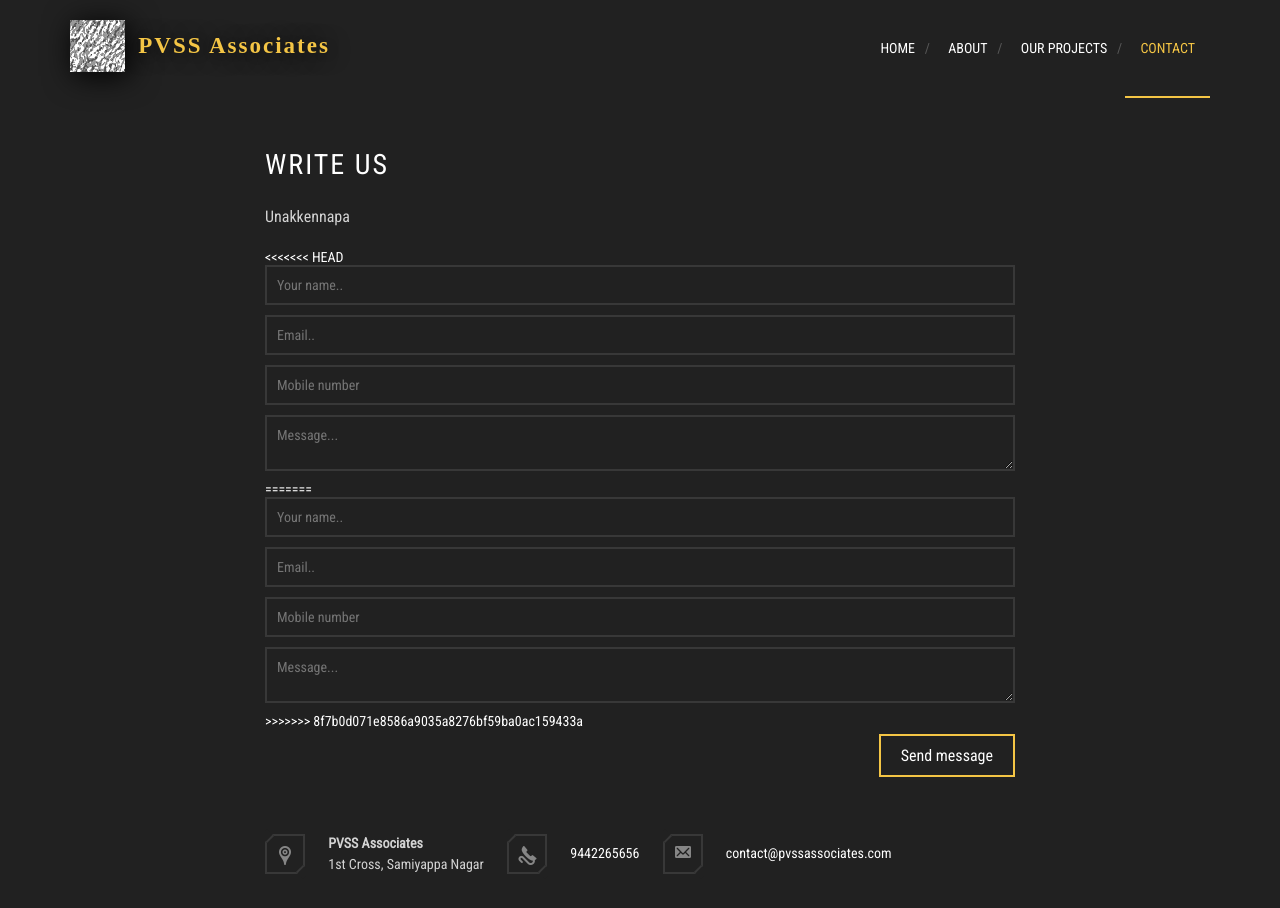
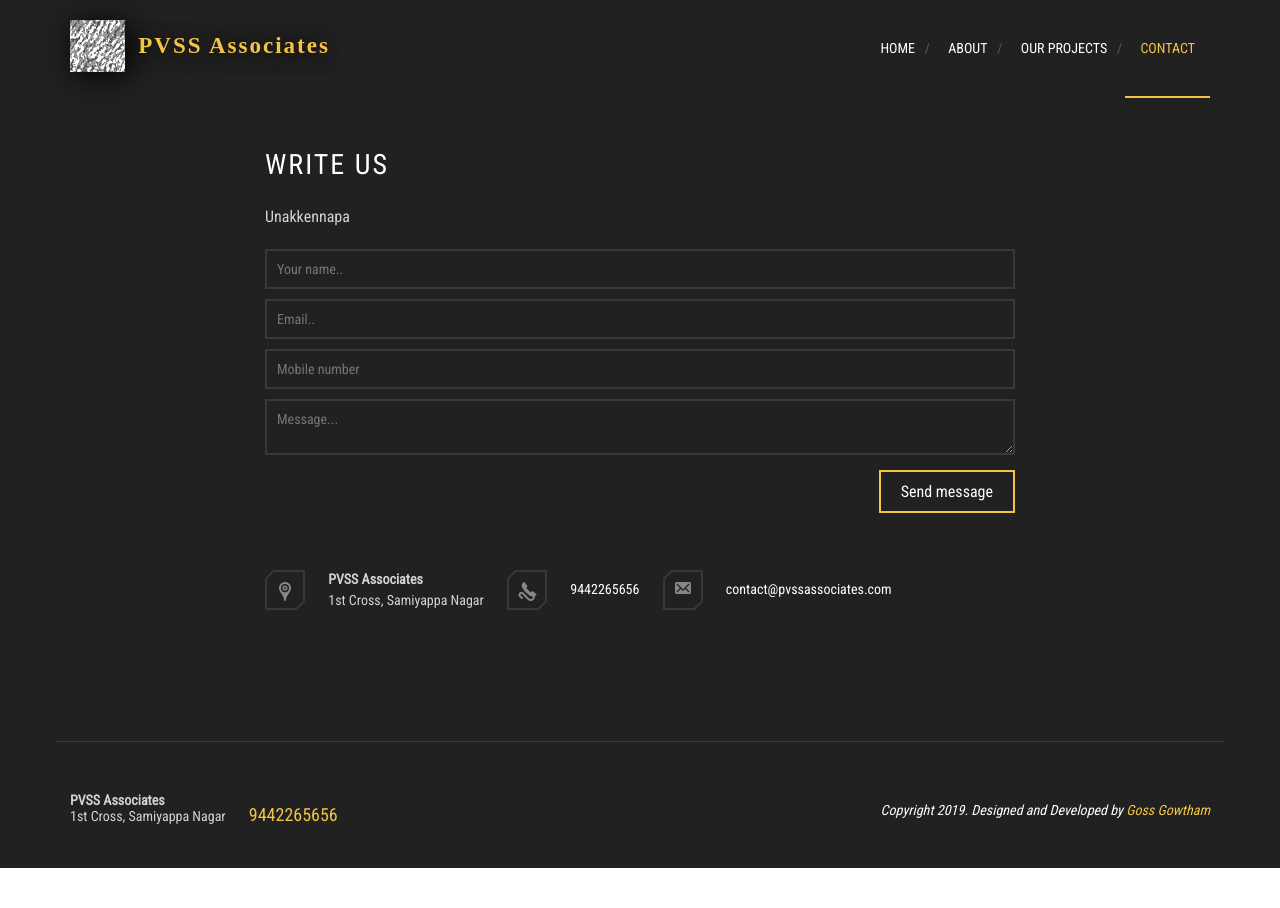
Before and after one commit to goss-gowtham/PVSSAssociates, a plain HTML site: page contact.html in a window 1280 px wide. Shown: the top 908 px of the page. After the commit the page ends 868 px from the top, so only its background shows below. Drawn offline with Linux system fonts and the light colour scheme.

Commit message:
Update contact.html

```diff
--- a/contact.html
+++ b/contact.html
@@ -59,17 +59,10 @@
 									<h2 class="section-title">Write us</h2>
 									<p>Unakkennapa</p>
 									<form method="post" action="https://formsubmit.co/170cfdf9b3357e4b75c0fe035b4463e1" onSubmit="alert('We will reach out to you soon. Thanks for contacting')">
-<<<<<<< HEAD
 										<input type="text" name="name" placeholder="Your name.." required>
 										<input type="email" name="email" placeholder="Email.." required>
 										<input type="tel" name="mobile" placeholder="Mobile number">
 										<textarea name="message" placeholder="Message..." required></textarea>
-=======
-										<input type="text" id="name" placeholder="Your name.." required>
-										<input type="email" id="email" placeholder="Email.." required>
-										<input type="tel" id="mobile" placeholder="Mobile number">
-										<textarea id="message" placeholder="Message..." required></textarea>
->>>>>>> 8f7b0d071e8586a9035a8276bf59ba0ac159433a
 										<p class="text-right">
 											<input type="Submit" class="button" value="Send message"/>
 										</p>
```
